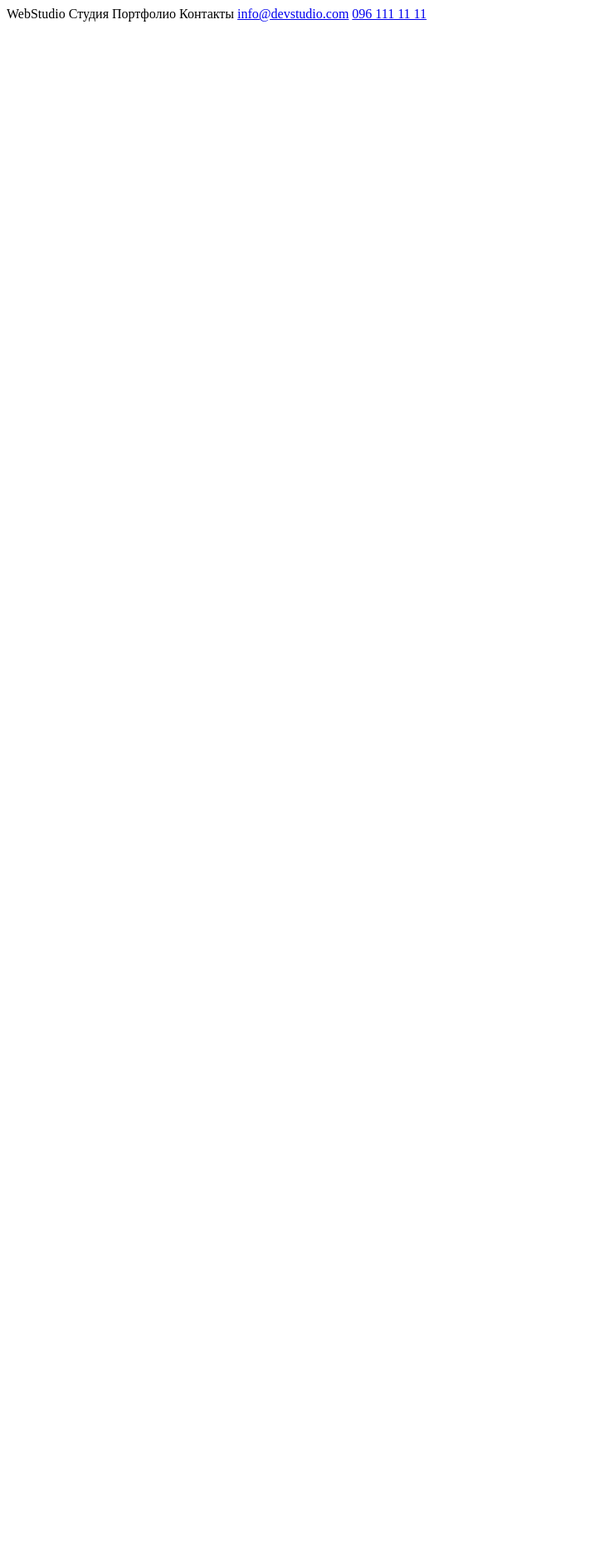
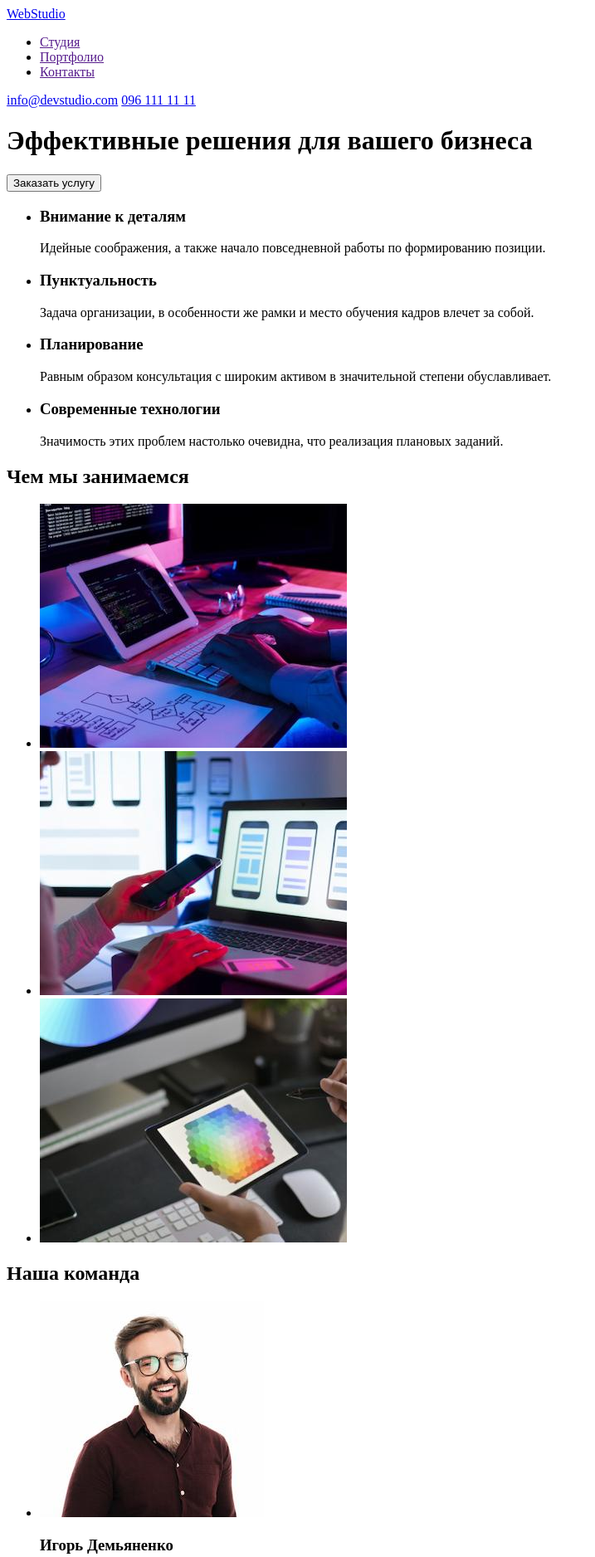
Before and after one commit to Alexandr1899/goit-markup-hw-01, a plain HTML site: page index.html in a window 1280 px wide. Shown: the top 1876 px of the page at 83% size, without its empty margins (0-717 px from the left). Before the commit the page ends 800 px from the top, so only its background shows below. Drawn offline with Linux system fonts and the light colour scheme.

Commit message:
Update index.html

```diff
--- a/index.html
+++ b/index.html
@@ -1,37 +1,115 @@
 <!DOCTYPE html>
 <html lang="ru">
+
 <head>
     <meta charset="UTF-8">
     <meta http-equiv="X-UA-Compatible" content="IE=edge">
     <meta name="viewport" content="width=device-width, initial-scale=1.0">
     <title>Document</title>
 </head>
+
 <body>
     <header>
-        WebStudio
-        Студия
-        Портфолио
-        Контакты
+        <a href="WebStudio"> WebStudio</a>
+        <nav>
+            <ul>
+                <li><a href="">Студия</a></li>
+                <li><a href="">Портфолио</a></li>
+                <li><a href="">Контакты</a></li>
+
+            </ul>
+        </nav>
         <a href="info@devstudio.com">info@devstudio.com</a>
         <a href="0961111111">096 111 11 11</a>
 
     </header>
 
     <div>
+        <h1>
+            Эффективные решения для вашего бизнеса
+        </h1>
+        <button type="button">
+            Заказать услугу
+        </button>
 
     </div>
 
     <main>
+        <ul>
+            <li>
+                <h3>Внимание к деталям</h3>
+                <p>Идейные соображения, а также начало повседневной работы по формированию позиции.</p>
+            </li>
+            <li>
+                <h3>Пунктуальность</h3>
+                <p>Задача организации, в особенности же рамки и место обучения кадров влечет за собой.</p>
+            </li>
+            <li>
+                <h3>Планирование</h3>
+                <p>Равным образом консультация с широким активом в значительной степени обуславливает.</p>
+            </li>
+            <li>
+                <h3>Современные технологии</h3>
+                <p>Значимость этих проблем настолько очевидна, что реализация плановых заданий.</p>
+            </li>
+
+        </ul>
+        <h2>
+            Чем мы занимаемся
+        </h2>
+        <ul>
+            <li><img src="images/1.jpg" alt="notebook" width="370"></li>
+            <li><img src="images/2.jpg" alt="phone" width="370"></li>
+            <li><img src="images/3.jpg" alt="tablet" width="370"></li>
+        </ul>
+
+
+
 
     </main>
 
     <div>
+        <h2>
+            Наша команда
+
+        </h2>
+        <ul>
+            <li>
+                <img src="images/id.jpg" alt="igor" width="270">
+                <h3>Игорь Демьяненко</h3>
+                <p>Product Designer</p>
+            </li>
+            <li>
+                <img src="images/or.jpg" alt="olga" width="270">
+                <h3>Ольга Репина</h3>
+                <p>Frontend Developer</p>
+            </li>
+            <li>
+                <img src="images/nt.jpg" alt="nikolai" width="270">
+                <h3>Николай Тарасов</h3>
+                <p>Marketing</p>
+            </li>
+            <li>
+                <img src="images/me.jpg" alt="mihail" width="270">
+                <h3>Михаил Ермаков</h3>
+                <p>UI Designer</p>
+            </li>
+
+
+        </ul>
 
     </div>
 
     <footer>
+        <a href="WebStudio"> WebStudio</a>
+        <address>
+            <p>г. Киев, пр-т Леси Украинки, 26</p>
+            <a href="info@example.com">info@example.com</a>
+            <a href="0991111111">+38 099 111 11 11</a>
+        </address>
 
     </footer>
 
 </body>
+
 </html>
```
